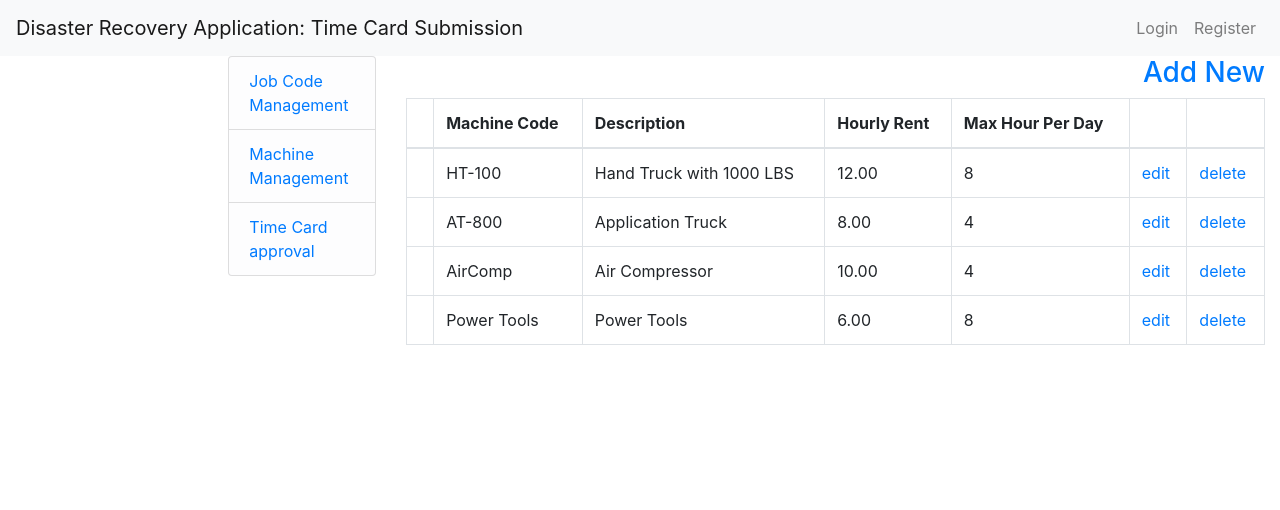
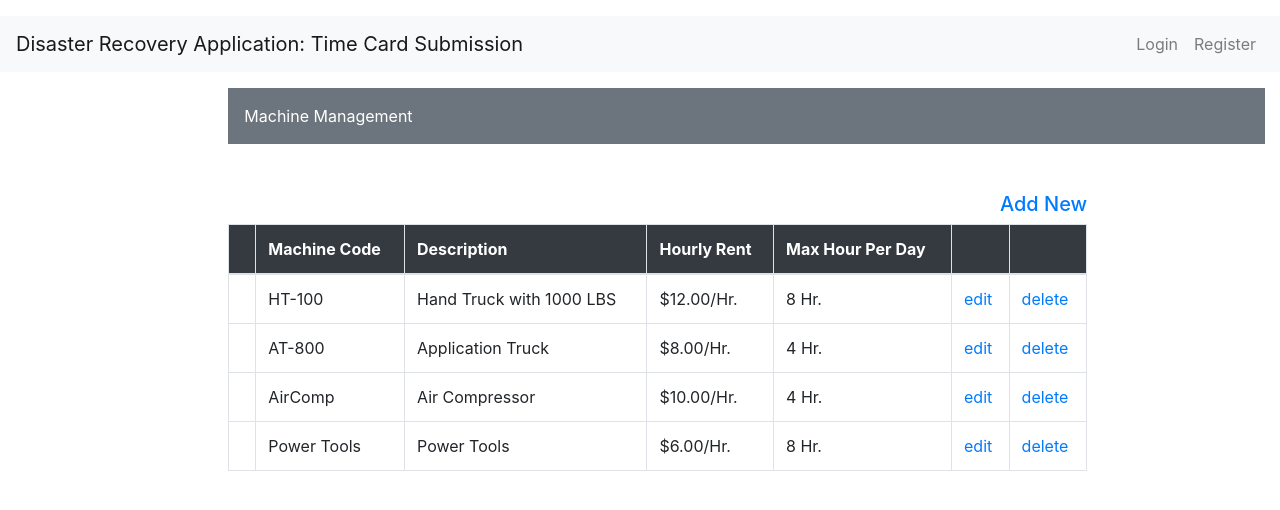
Before and after one commit to smathema/final_capstone_project, a Django app: page /machinemgt/ in a window 1280 px wide. Shown: the top 510 px of the page. Run offline with Django 3.2, Linux system fonts and the light colour scheme; data comes from the database, SQL or seed files in the repository; both versions use the stored data as it was after the commit; some libraries are stand-ins or nearby versions.

Commit message:
5th co-meet

```diff
--- a/JobCode/templates/JobCode/index.html
+++ b/JobCode/templates/JobCode/index.html
@@ -9,19 +9,22 @@
     <!-- Bootstrap CSS -->
     <link rel="stylesheet" href="https://stackpath.bootstrapcdn.com/bootstrap/4.3.1/css/bootstrap.min.css" integrity="sha384-ggOyR0iXCbMQv3Xipma34MD+dH/1fQ784/j6cY/iJTQUOhcWr7x9JvoRxT2MZw1T" crossorigin="anonymous">
 
-    <title>Disaster Recovery Labor</title>
+    <title>{% block title %}Disaster Recovery Labor{% endblock %}</title>
 
   </head>
 
   <body>
-    <header>
+
+    <!-- Header area -->
+    <header class="mt-3">
         <nav class="navbar navbar-expand-lg navbar-light bg-light">
             <button class="navbar-toggler" type="button" data-toggle="collapse" data-target="#navbarTogglerDemo03" aria-controls="navbarTogglerDemo03" aria-expanded="false" aria-label="Toggle navigation">
                 <span class="navbar-toggler-icon"></span>
             </button>
-
+            <!-- Header Title -->
             <a class="navbar-brand" href="/">Disaster Recovery Application: Time Card Submission</a>
 
+            <!-- Username and Login status area -->
             <div class="collapse navbar-collapse" id="navbarTogglerDemo03">
                 {% if user.is_authenticated %}
                     <ul class="navbar-nav ml-auto ">
@@ -50,28 +53,34 @@
                 {% endif %}
 
             </div>
+
         </nav>
     </header>
 
+    <!-- Content besides header -->
     <div class="container-fluid">
+
+        <!-- Sidebar and Content Page -->
         <div class="row">
 
+            <!-- Sidebar -->
             <div class="col-sm-2 mt-5">
                 {% if user.is_authenticated %}
                 {% if user.is_staff %}
                 <ul class="nav flex-column">
-                    <li class="nav-item"><a class="nav-link" href="{% url 'job-list' %}">Job Code Management</a></li>
+                    <li class="nav-item"><a class="nav-link active" href="{% url 'job-list' %}">Job Code Management</a></li>
                     <li class="nav-item"><a class="nav-link" href="{% url 'machine-list' %}">Machine Management</a></li>
-                    <li class="nav-item"><a class="nav-link" href="#">Time Card Approval</a></li>
+                    <li class="nav-item"><a class="nav-link" href="{% url 'timesheet-list' %}">Time Card Approval</a></li>
                 </ul>
                 {% else %}
                 <ul class="nav flex-column">
-                    <li class="nav-item"><a class="nav-link" href="#">Time Card Submission</a></li>
+                    <li class="nav-item"><a class="nav-link" href="{% url 'timesheet-list' %}">Time Card Submission</a></li>
                 </ul>
                 {% endif %}
                 {% endif %}
             </div>
 
+            <!-- Content Page -->
             <div class="col-sm-10">
                 {% block content %}
                 {% endblock %}
--- a/JobCode/urls.py
+++ b/JobCode/urls.py
@@ -4,7 +4,7 @@ from .views import JobListView, JobDetailView, JobCreateView, JobUpdateView, Job
 
 urlpatterns = [
     path('', JobListView.as_view(), name='job-list'),
-    path('/<int:pk>/', JobDetailView.as_view(), name='job-detail'),
+    path('<int:pk>/', JobDetailView.as_view(), name='job-detail'),
     path('job/new/', JobCreateView.as_view(), name='job-create'),
     path('job/<int:pk>/update/', JobUpdateView.as_view(), name='job-update'),
     path('job/<int:pk>/delete/', JobDeleteView.as_view(), name='job-delete'),
--- a/JobCode/views.py
+++ b/JobCode/views.py
@@ -1,8 +1,11 @@
 from . models import Job
+from django.contrib.auth.mixins import LoginRequiredMixin
 from django.views.generic import ListView, CreateView, DetailView, UpdateView, DeleteView
 
 
-class JobListView(ListView):
+class JobListView(LoginRequiredMixin, ListView):
+    login_url = '/login/'
+    redirect_field_name = 'redirect_to'
     model = Job
 
 
--- a/MachineMgt/models.py
+++ b/MachineMgt/models.py
@@ -1,12 +1,15 @@
 from django.db import models
 from django.urls import reverse
+
 
 class Machine(models.Model):
 	machine_code = models.CharField(max_length=250, unique=True)
 	description = models.TextField(blank=True)
 	hourly_rent = models.DecimalField(max_digits=10, decimal_places=2)
 	max_hour_per_day = models.IntegerField()
+
 	def __str__(self):
 		return '{}'.format(self.machine_code)
+
 	def get_absolute_url(self):
 		return reverse('machine-list')
--- a/MachineMgt/templates/MachineMgt/machine_list.html
+++ b/MachineMgt/templates/MachineMgt/machine_list.html
@@ -1,20 +1,31 @@
 {% extends "JobCode/index.html" %}
+
+
+{% block title %}
+  Machine Management
+{% endblock %}
+
+<!-- Machine Management content page -->
 {% block content %}
-<div class="row">
-  <div class="col-lg-2 col-md-2">
-    <ul class="list-group">
-      <li class="list-group-item list-group-item-light"><a href="{% url 'job-list' %}">Job Code Management</a></li>
-      <li class="list-group-item list-group-item-light"><a href="{% url 'machine-list' %}">Machine Management</a></li>
-      <li class="list-group-item list-group-item-light"><a href="#">Time Card approval</a></li>
-    </ul>
-  </div>
-  <div class="col-lg-10 col-md-10">
-    <div class="text-right">
-      <h3><a href="{% url 'machine-create'  %}"> Add New</a></h3>
+
+<!-- Machine Management header -->
+<div>
+  <div class="p-3 mb-2 mt-3 bg-secondary text-white">Machine Management</div>
 </div>
 
+<!-- Machine Management table content -->
+<div class="row mt-5">
+
+  <div class="col-lg-10 col-md-10">
+    <!-- "Add New" Hyperlink -->
+    <div class="text-right">
+      <h5><a href="{% url 'machine-create'  %}"> Add New</a></h5>
+    </div>
+
+    <!-- Table -->
     <table class="table  table-bordered table-hover">
-          <thead class="">
+      <!-- Table Header -->
+      <thead class="p-3 mb-2 bg-dark text-white">
         <tr>
           <th scope="col"></th>
           <th scope="col">Machine Code</th>
@@ -25,20 +36,22 @@
           <th scope="col"></th>
         </tr>
       </thead>
+
+      <!-- Table data/body -->
       <tbody>
         {% for machine in machine_list%}
           <tr>
             <th scope="row"></th>
             <td>{{ machine.machine_code }}</td>
             <td>{{ machine.description }}</td>
-              <td>{{ machine.hourly_rent }}</td>
-              <td>{{ machine.max_hour_per_day }}</td>
+            <td>${{ machine.hourly_rent }}/Hr.</td>
+            <td>{{ machine.max_hour_per_day }} Hr.</td>
             <td><a href="{% url 'machine-update' machine.id %}">edit</a></td>
             <td><a href="{% url 'machine-delete' machine.id %}">delete</a></td>
           </tr>
         {% endfor %}
+      </tbody>
 
-          </tbody>
     </table>
 
   </div>
--- a/MachineMgt/views.py
+++ b/MachineMgt/views.py
@@ -4,21 +4,23 @@ from django.views.generic import ListView, CreateView, DetailView, UpdateView, D
 
 
 class MachineListView(ListView):
-    model=Machine
+    model = Machine
+
 
 class MachineDetailView(DetailView):
+    model = Machine
 
-    model=Machine
 
 class MachineCreateView(CreateView):
-    model=Machine
-    fields = ['machine_code', 'description','hourly_rent','max_hour_per_day']
+    model = Machine
+    fields = ['machine_code', 'description', 'hourly_rent', 'max_hour_per_day']
+
 
 class MachineUpdateView(UpdateView):
-    model=Machine
+    model = Machine
+    fields = ['machine_code', 'description', 'hourly_rent', 'max_hour_per_day']
 
-    fields = ['machine_code', 'description','hourly_rent','max_hour_per_day']
 
 class MachineDeleteView(DeleteView):
-    model=Machine
-    success_url='/'
+    model = Machine
+    success_url = '/'
--- a/disaster_recovery/forms.py
+++ b/disaster_recovery/forms.py
@@ -5,9 +5,9 @@ from django.contrib.auth.forms import UserCreationForm
 
 class UserRegisterForm(UserCreationForm):
     email = forms.EmailField()
-    first_name=forms.CharField()
-    last_name=forms.CharField()
+    first_name = forms.CharField()
+    last_name = forms.CharField()
 
     class Meta:
         model = User
-        fields = ['first_name','last_name','username', 'email', 'password1', 'password2']
+        fields = ['first_name', 'last_name', 'username', 'email', 'password1', 'password2']
--- a/disaster_recovery/urls.py
+++ b/disaster_recovery/urls.py
@@ -1,13 +1,15 @@
+from django.contrib import admin
+from django.urls import path, include
+from django.contrib.auth import views as auth_views
 
-from django.contrib import admin
-from django.urls import path,include
 from . import views
-from django.contrib.auth import views as auth_views
+
 
 urlpatterns = [
     path('admin/', admin.site.urls),
     path('', views.HomePage.as_view(), name="home"),
     path('jobcode/', include('JobCode.urls')),
+    path('timecard/', include('Timecard.urls')),
     path('machinemgt/', include('MachineMgt.urls')),
     path('register/', views.register, name='register'),
     path('login/', auth_views.LoginView.as_view(template_name='JobCode/login.html'), name='login'),
```
Also changed, not shown: JobCode/templates/JobCode/job_form.html (+20 -3 lines), JobCode/templates/JobCode/job_list.html (+25 -21 lines), MachineMgt/templates/MachineMgt/machine_form.html (+17 -3 lines), disaster_recovery/settings.py (+8 -1 lines), disaster_recovery/views.py (+7 -2 lines), db.sqlite3. Lines whose indentation alone changed are shown as unchanged.
